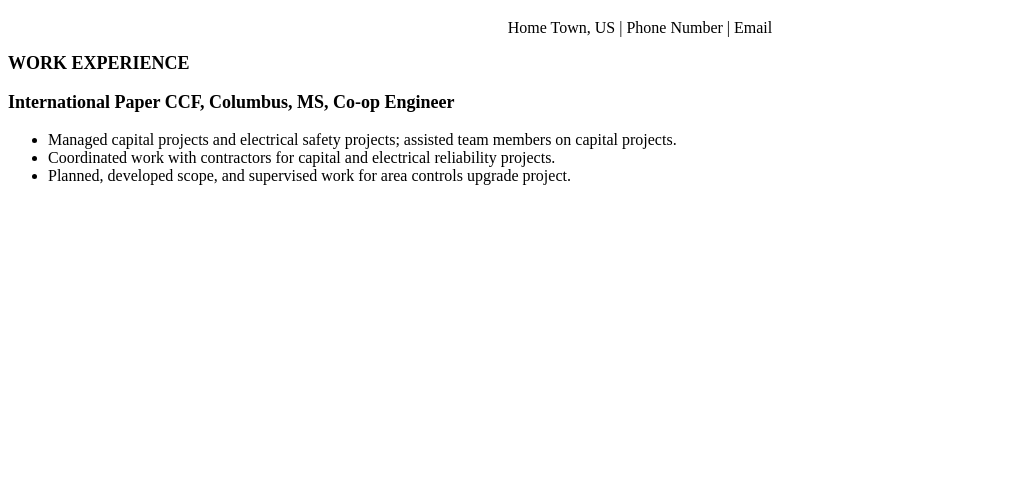
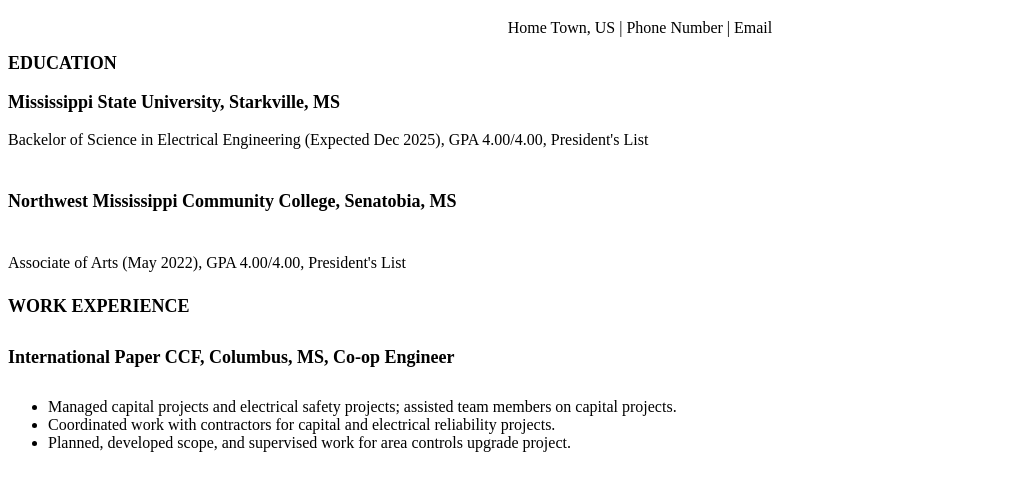
Before and after one commit to maykay22/digital-resume-maryclaretlandsgaard, a plain HTML site: page index.html in a window 1280 px wide. Shown: the part 61-552 px from the top of the page, without its empty margins (0-1015 px from the left). Drawn offline with Linux system fonts and the light colour scheme.

Commit message:
added education

```diff
--- a/index.html
+++ b/index.html
@@ -18,13 +18,37 @@
     <h2
     style="font-size: large;"
     style="color:#0E4D55;"
-    >WORK EXPERIENCE
+    >EDUCATION
     </h2>
 
     <h3
     style="font-size: large;"
+    >Mississippi State University, Starkville, MS
+    </h3>
+
+    <p
+    >Backelor of Science in Electrical Engineering (Expected Dec 2025), GPA 4.00/4.00, President's List
+    </p>
+
+    <h6
+    style="font-size: large;"
+    >Northwest Mississippi Community College, Senatobia, MS
+    </h6>
+
+    <p
+    >Associate of Arts (May 2022), GPA 4.00/4.00, President's List
+    </p>
+
+    <h4
+    style="font-size: large;"
+    style="color:#0E4D55;"
+    >WORK EXPERIENCE
+    </h4>
+
+    <h5
+    style="font-size: large;"
     >International Paper CCF, Columbus, MS, Co-op Engineer
-    </h3>
+    </h5>
 
     <ul
     style="font-size: medium;"
```
